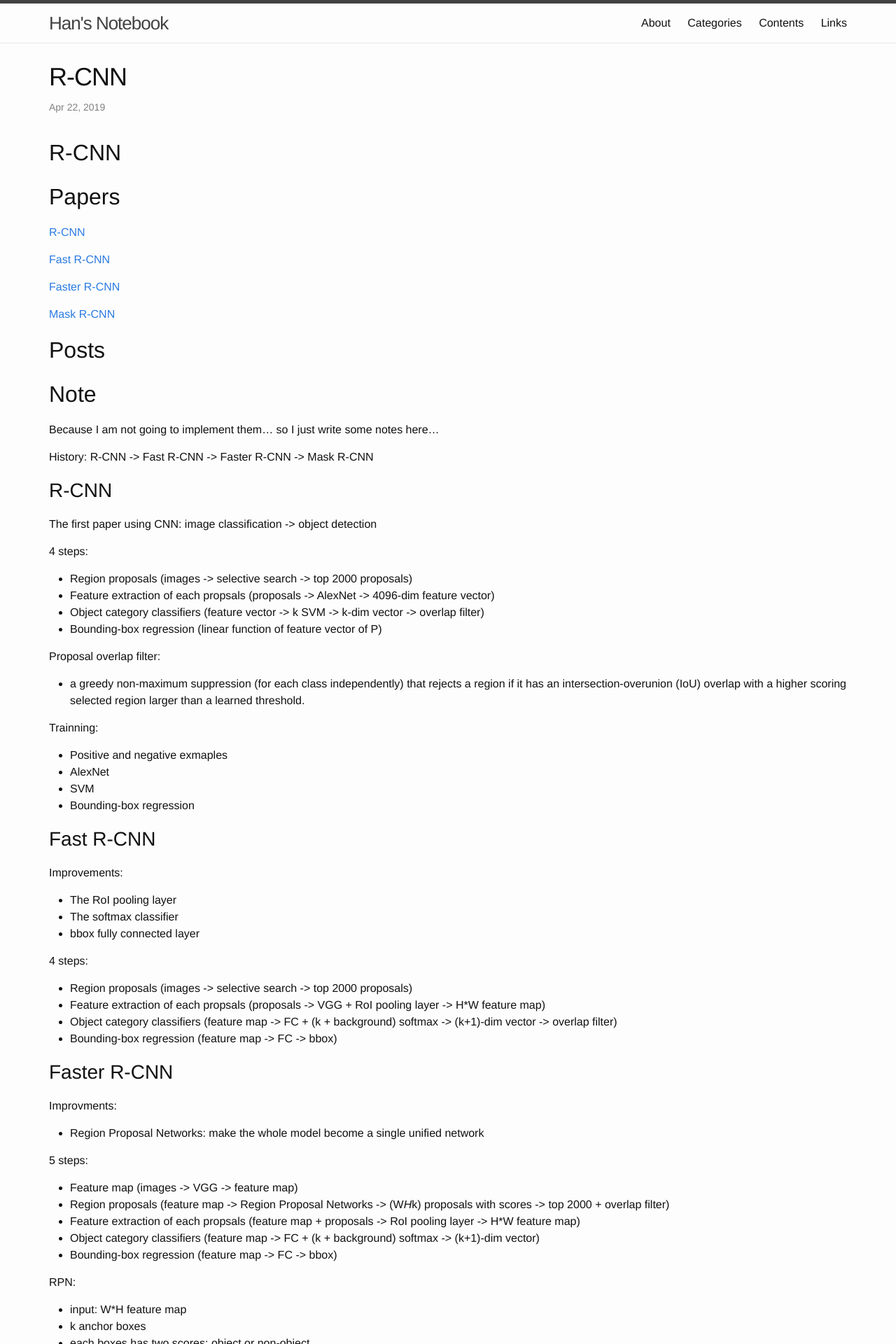
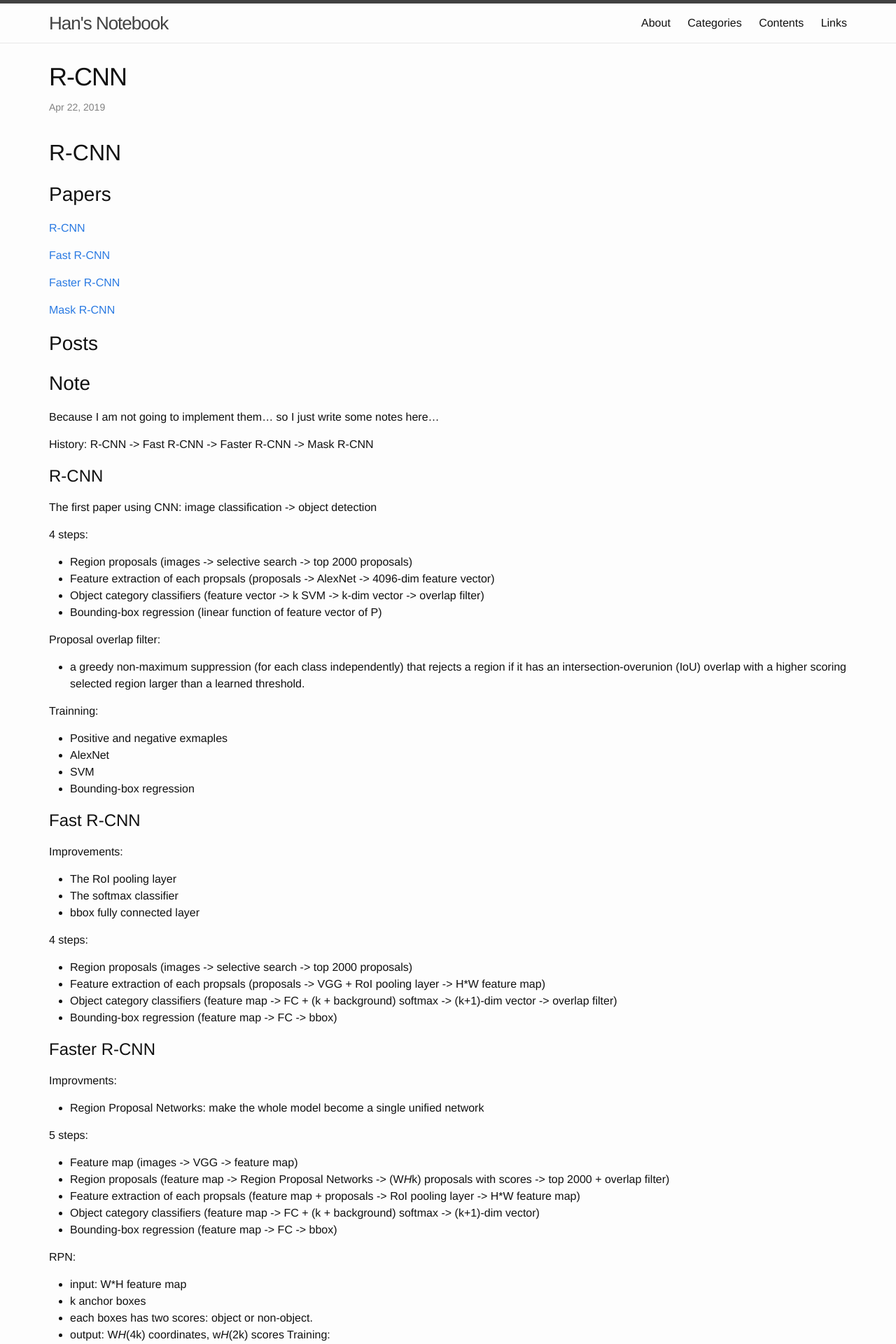
Before and after one commit to FiveEyes/FiveEyes.github.io, a Jekyll site: the page built from _posts/papers/2019-04-22-R-CNN.md, in a window 1280 px wide. Shown: the top 1920 px of the page at 70% size. Built offline with Jekyll 4.4.1, drawn with Linux system fonts in a browser that asks for light colours.

Commit message:
Update 2019-04-22-R-CNN.md

```diff
--- a/_posts/papers/2019-04-22-R-CNN.md
+++ b/_posts/papers/2019-04-22-R-CNN.md
@@ -7,7 +7,7 @@ categories: Learning
 
 # R-CNN
 
-# Papers
+## Papers
 
 [R-CNN](https://arxiv.org/abs/1311.2524)
 
@@ -17,15 +17,15 @@ categories: Learning
 
 [Mask R-CNN](https://arxiv.org/abs/1703.06870)
 
-# Posts
+## Posts
 
-# Note
+## Note
 
 Because I am not going to implement them... so I just write some notes here...
 
 History: R-CNN -> Fast R-CNN -> Faster R-CNN -> Mask R-CNN
 
-## R-CNN
+### R-CNN
 
 The first paper using CNN: image classification -> object detection
 
@@ -44,7 +44,7 @@ Trainning:
   * SVM
   * Bounding-box regression
 
-## Fast R-CNN
+### Fast R-CNN
 
 Improvements:
   * The RoI pooling layer
@@ -57,7 +57,7 @@ Improvements:
   * Object category classifiers (feature map -> FC + (k + background) softmax -> (k+1)-dim vector -> overlap filter)
   * Bounding-box regression (feature map -> FC -> bbox)
 
-## Faster R-CNN
+### Faster R-CNN
 
 Improvments:
   * Region Proposal Networks: make the whole model become a single unified network
@@ -77,7 +77,7 @@ RPN:
 Training:
   * Alternating training
 
-## Mask R-CNN
+### Mask R-CNN
 
 Improvments:
   * backbone: ResNeXt-101+FPN
```
